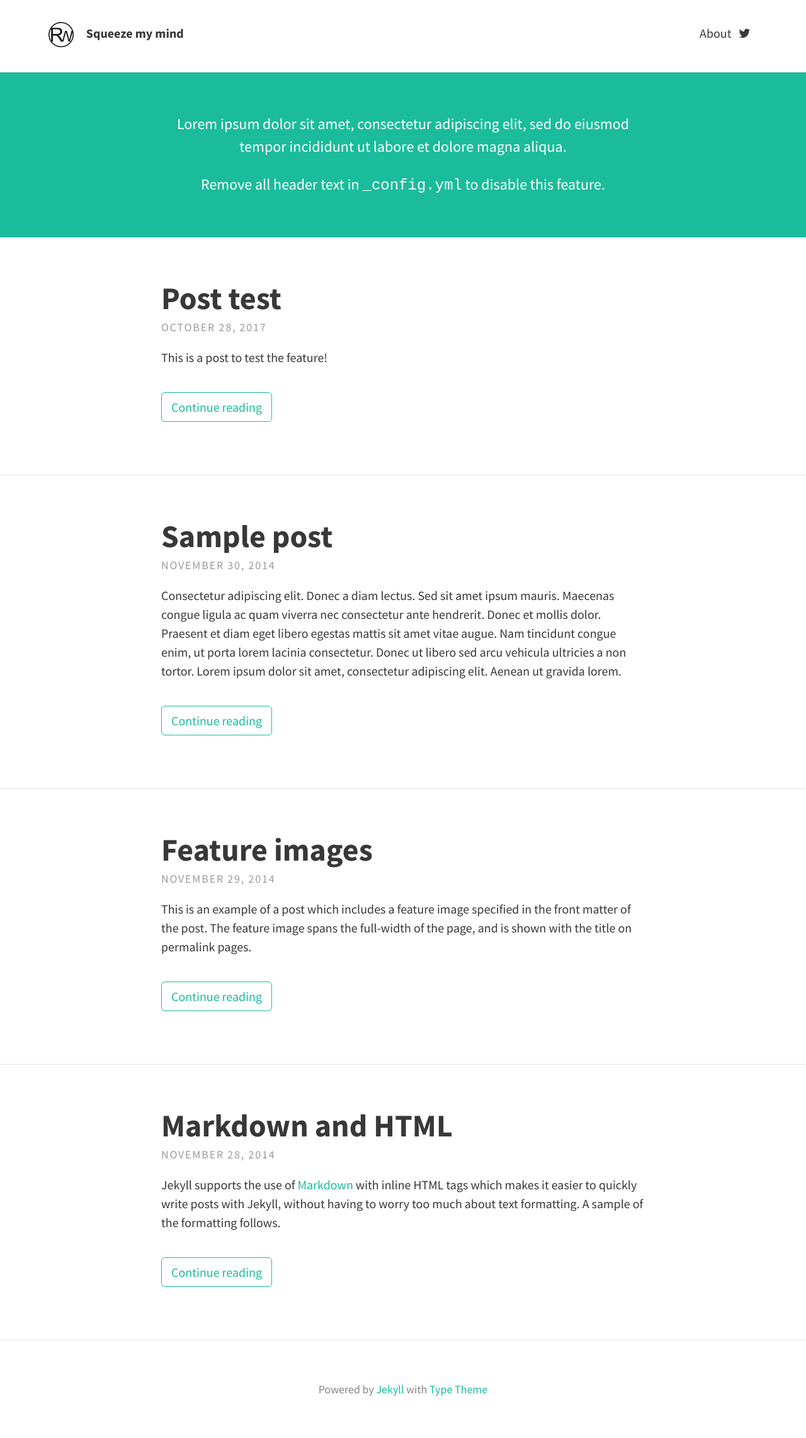
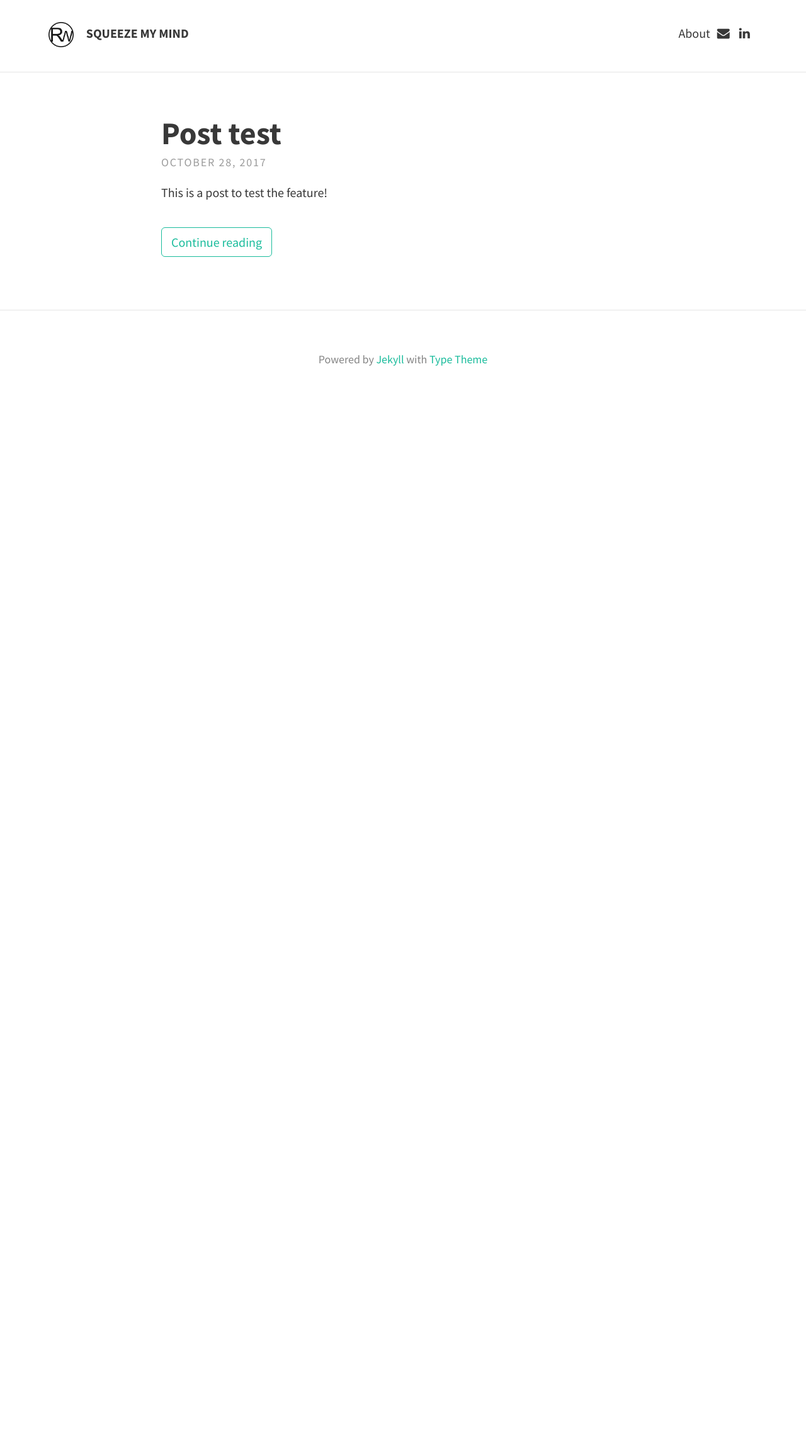
Before and after one commit to renanwille/renanwille.github.io, a Jekyll site: the page built from index.html, in a window 1280 px wide. Shown: the whole page at 63% size. Built offline with Jekyll 4.4.1, drawn with Linux system fonts in a browser that asks for light colours; nearby versions of some CDN libraries; the list of posts is cut into pages by our own code; after the commit the page ends 900 px from its top, so only the background shows below that.

Commit message:
Updated some fields and removed reference posts

```diff
--- a/_config.yml
+++ b/_config.yml
@@ -1,28 +1,25 @@
 # SITE CONFIGURATION
-baseurl: ""
-url: "https://renanwille.github.io/"
+baseurl: "https://renanwille.github.io/"
+url: "https://renanwille.github.io/index.html"
 
 # THEME-SPECIFIC CONFIGURATION
 theme_settings:
   # Meta
-  title: Squeeze my mind
+  title: SQUEEZE MY MIND
   avatar: assets/img/avatar.png
   favicon: assets/favicon.ico
   gravatar: # Email MD5 hash
   description: "A website to talk about machine learning and image processing" # used by search engines
 
   # Header and footer text
-  header_text: >
-     <p>Lorem ipsum dolor sit amet, consectetur adipiscing elit, sed do eiusmod tempor incididunt ut labore et dolore magna aliqua.</p>
-
-     <p>Remove all header text in <code>_config.yml</code> to disable this feature.</p>
+  header_text:
   header_text_feature_image:
   footer_text: >
    Powered by <a href="https://jekyllrb.com/">Jekyll</a> with <a href="https://github.com/rohanchandra/type-theme">Type Theme</a>
 
   # Icons
   rss: false
-  email_address: # Full email address, e.g. "sam@example.com"
+  email_address: renanwille@users.noreply.github.com
   behance:
   bitbucket:
   dribbble:
@@ -32,19 +29,19 @@ theme_settings:
   github:
   google_plus:
   instagram:
-  linkedin:  # Full URL
+  linkedin: https://www.linkedin.com/in/renanwille/
   pinterest:
   reddit:
   soundcloud:
   stack_exchange:  # Full URL
   steam:
   tumblr:
-  twitter: "twitter"
+  twitter:
   wordpress:
   youtube:
 
   # Scripts
-  google_analytics: # Tracking ID, e.g. "UA-000000-01"
+  google_analytics: UA-108828869-1
   disqus_shortname:
   katex: true # Enable if using math markup
 
--- a/_posts/2014-11-28-markdown-and-html.md
+++ /dev/null
@@ -1,39 +0,0 @@
----
-layout: post
-title: Markdown and HTML
----
-
-Jekyll supports the use of [Markdown](http://daringfireball.net/projects/markdown/syntax) with inline HTML tags which makes it easier to quickly write posts with Jekyll, without having to worry too much about text formatting. A sample of the formatting follows.
-
-Tables have also been extended from Markdown:
-
-First Header  | Second Header
-------------- | -------------
-Content Cell  | Content Cell
-Content Cell  | Content Cell
-
-Here's an example of an image, which is included using Markdown:
-
-![Geometric pattern with fading gradient]({{ site.baseurl }}/assets/img/sample_feature_img_2.png)
-
-Highlighting for code in Jekyll is done using Pygments or Rouge. This theme makes use of Rouge by default.
-
-{% highlight js %}
-// count to ten
-for (var i = 1; i <= 10; i++) {
-    console.log(i);
-}
-
-// count to twenty
-var j = 0;
-while (j < 20) {
-    j++;
-    console.log(j);
-}
-{% endhighlight %}
-
-Type Theme uses KaTeX to display maths. Equations such as $$S_n = a \times \frac{1-r^n}{1-r}$$ can be displayed inline.
-
-Alternatively, they can be shown on a new line:
-
-$$ f(x) = \int \frac{2x^2+4x+6}{x-2} $$
--- a/_posts/2014-11-29-feature-images.md
+++ /dev/null
@@ -1,6 +0,0 @@
----
-layout: post
-title: Feature images
-feature-img: "assets/img/sample_feature_img.png"
----
-This is an example of a post which includes a feature image specified in the front matter of the post. The feature image spans the full-width of the page, and is shown with the title on permalink pages.
--- a/_posts/2014-11-30-sample-post.md
+++ /dev/null
@@ -1,21 +0,0 @@
----
-layout: post
-title: Sample post
----
-Consectetur adipiscing elit. Donec a diam lectus. Sed sit amet ipsum mauris. Maecenas congue ligula ac quam viverra nec consectetur ante hendrerit. Donec et mollis dolor. Praesent et diam eget libero egestas mattis sit amet vitae augue. Nam tincidunt congue enim, ut porta lorem lacinia consectetur. Donec ut libero sed arcu vehicula ultricies a non tortor. Lorem ipsum dolor sit amet, consectetur adipiscing elit. Aenean ut gravida lorem.
-
-* Consectetur adipiscing elit
-* Donec a diam lectus
-* Sed sit amet ipsum mauris
-
-Ut turpis felis, pulvinar a semper sed, adipiscing id dolor. Pellentesque auctor nisi id magna consequat sagittis. Curabitur dapibus enim sit amet elit pharetra tincidunt feugiat nisl imperdiet. Ut convallis libero in urna ultrices accumsan. Donec sed odio eros. Donec viverra mi quis quam pulvinar at malesuada arcu rhoncus. Cum sociis natoque penatibus et magnis dis parturient montes, nascetur ridiculus mus. In rutrum accumsan ultricies. Mauris vitae nisi at sem facilisis semper ac in est.
-
-Nunc diam velit, adipiscing ut tristique vitae, sagittis vel odio. Maecenas convallis ullamcorper ultricies. Curabitur ornare, ligula *semper consectetur sagittis*, nisi diam iaculis velit, id fringilla sem nunc vel mi. Nam dictum, odio nec pretium volutpat, arcu ante placerat erat, non tristique elit urna et turpis. Quisque mi metus, ornare sit amet fermentum et, tincidunt et orci. Fusce eget orci a orci congue vestibulum.
-
-Ut dolor diam, elementum et vestibulum eu, porttitor vel elit. Curabitur venenatis pulvinar tellus gravida ornare. Sed et erat faucibus nunc euismod ultricies ut id justo. Nullam cursus suscipit nisi, et ultrices justo sodales nec. Fusce venenatis facilisis lectus ac semper. Aliquam at massa ipsum. Quisque bibendum purus convallis nulla ultrices ultricies. Nullam aliquam, mi eu aliquam tincidunt, purus velit laoreet tortor, viverra pretium nisi quam vitae mi. Fusce vel volutpat elit. Nam sagittis nisi dui.
-
-> Suspendisse lectus leo, consectetur in tempor sit amet, placerat quis neque
-
-Etiam luctus porttitor lorem, sed suscipit est rutrum non. Curabitur lobortis nisl a enim congue semper. Aenean commodo ultrices imperdiet. Vestibulum ut justo vel sapien venenatis tincidunt.
-
-Phasellus eget dolor sit amet ipsum dapibus condimentum vitae quis lectus. Aliquam ut massa in turpis dapibus convallis. Praesent elit lacus, vestibulum at malesuada et, ornare et est. Ut augue nunc, sodales ut euismod non, adipiscing vitae orci. Mauris ut placerat justo. Mauris in ultricies enim. Quisque nec est eleifend nulla ultrices egestas quis ut quam. Donec sollicitudin lectus a mauris pulvinar id aliquam urna cursus. Cras quis ligula sem, vel elementum mi. Phasellus non ullamcorper urna.
--- a/_sass/base/_variables.scss
+++ b/_sass/base/_variables.scss
@@ -29,5 +29,5 @@ $feature-image-text-color: #fff;
 $feature-image-size: cover; // options include "cover", "contain", "auto"
 
 // Header description box
-$header-desc-background-color: #1ABC9C;
+$header-desc-background-color: #6699FF;
 $header-desc-text-color: #FFF;
```
